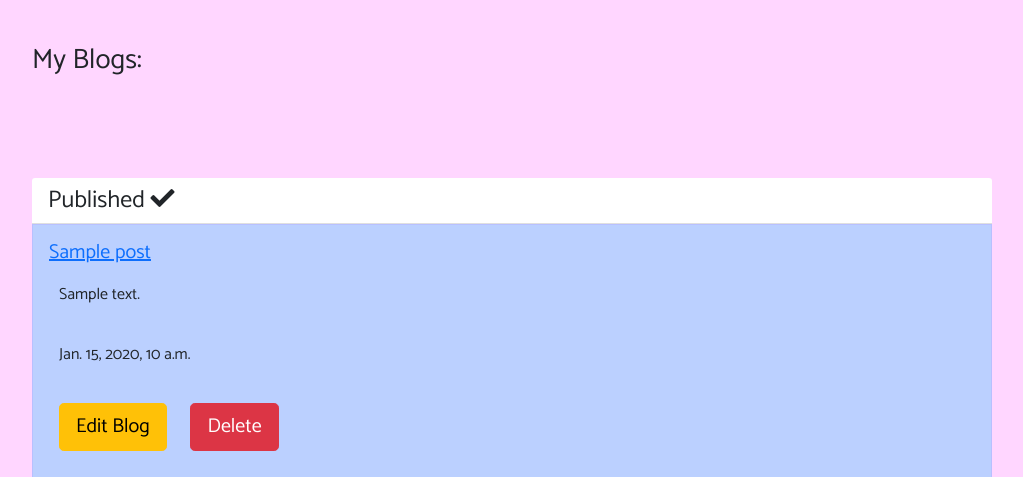
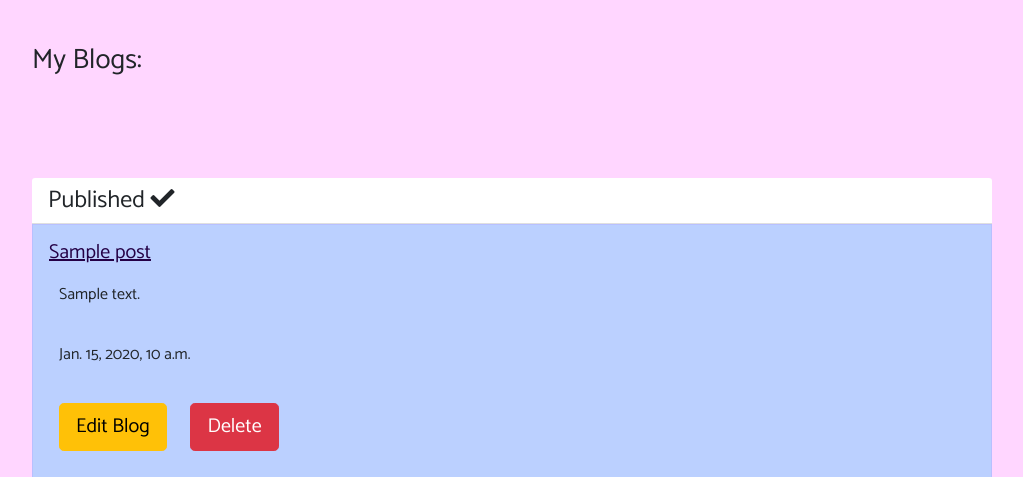
Before and after one commit to Mrst12/step-parents-unite, a Django app: page /my_blogs in a window 1280 px wide. Shown: the part 56-533 px from the top of the page, without its empty margins (20-1043 px from the left). Run offline with Django 3.2, Linux system fonts and the light colour scheme; a user stored in the database is signed in; tables that the repository leaves empty hold one stand-in row (values such as "Sample post").

Commit message:
change the colour of the link in the manage blogs so its more accessible

```diff
--- a/static/css/style.css
+++ b/static/css/style.css
@@ -167,3 +167,10 @@ a.post-link:hover {
 .card-header {
     background-color: #fff;
 }
+
+a.published {
+    color: #240046;
+}
+a.published:hover {
+    color: blueviolet;
+}
```
